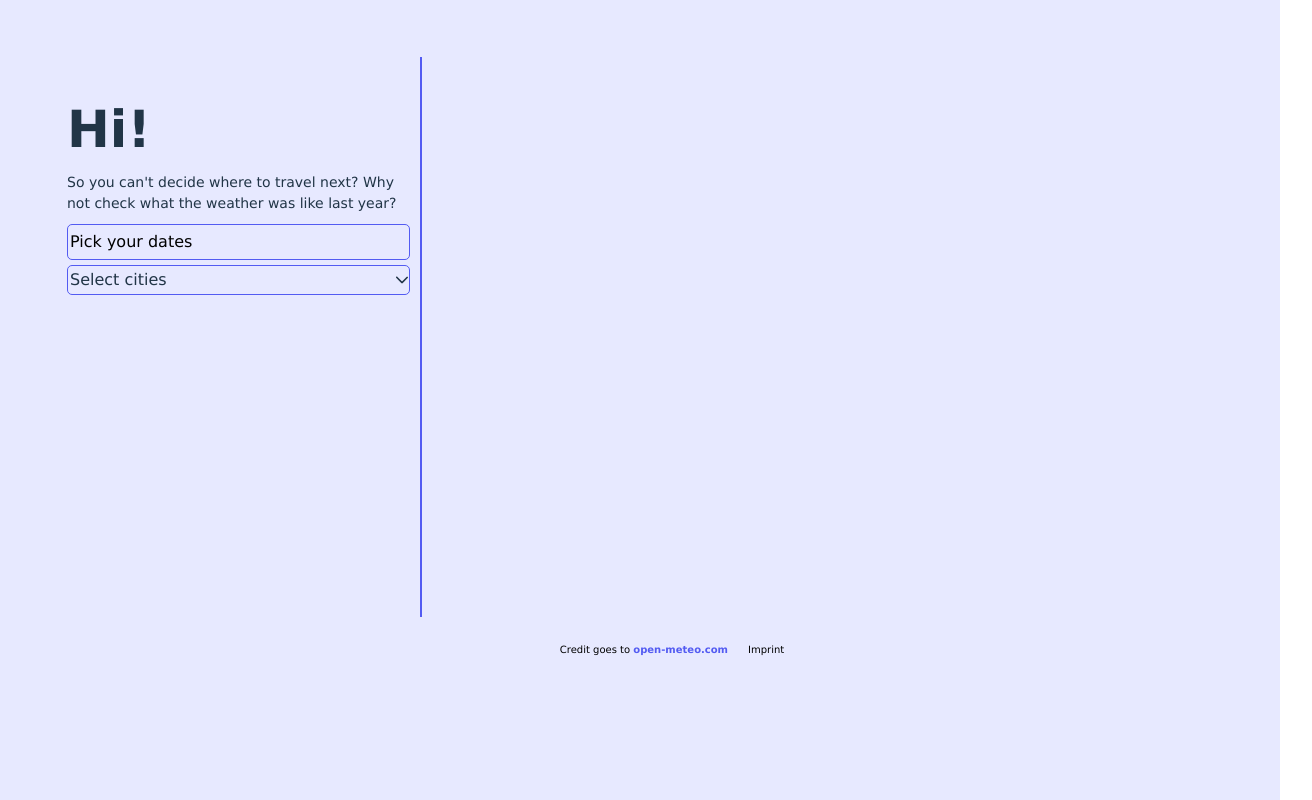
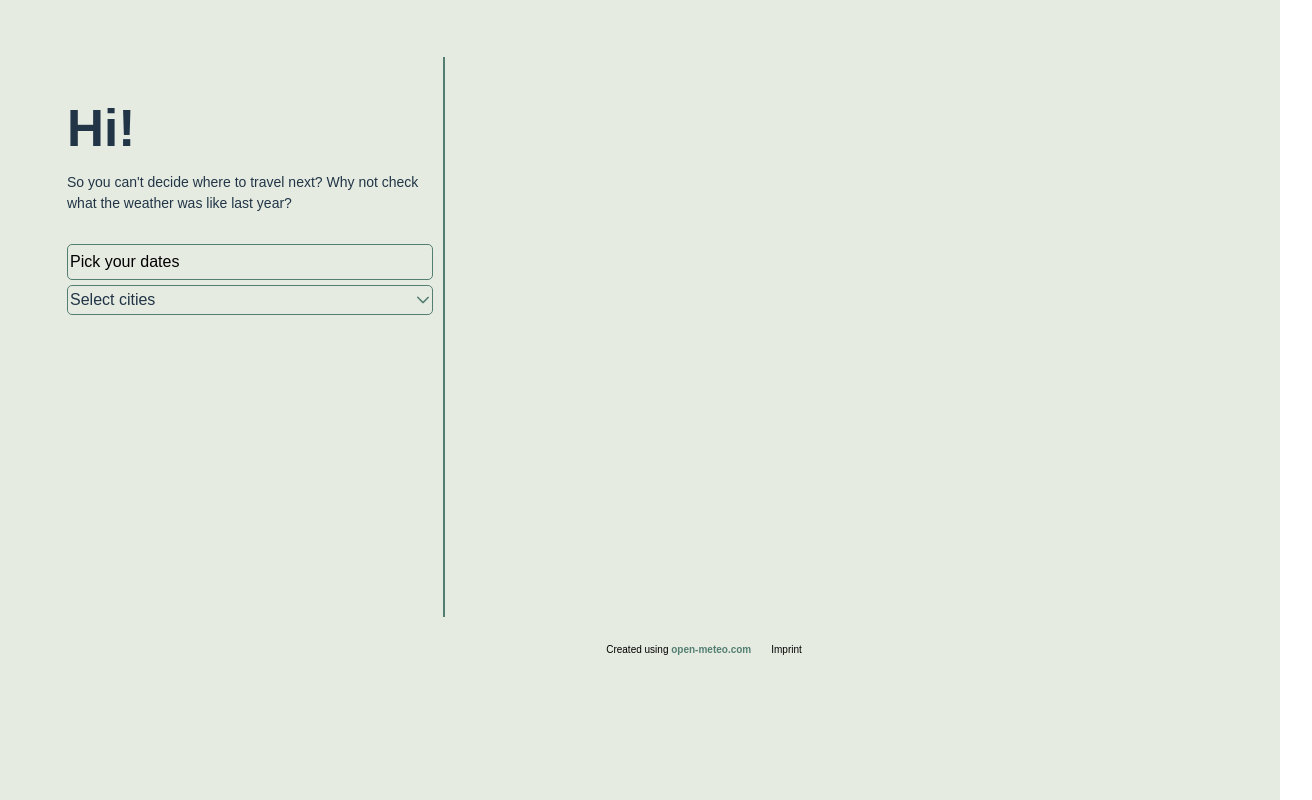
Before and after one commit to SinjeK/travel-weather, a Vue app: page / in a window 1280 px wide. Shown: the whole page, 1312 px wide, since content can reach past the window. Built offline with nearby package versions, Linux system fonts and the light colour scheme.

Commit message:
adjust style

```diff
--- a/src/App.vue
+++ b/src/App.vue
@@ -50,10 +50,9 @@ const handleUpdatedDates = (dateRange: string[]) => {
 
 <style scoped lang="scss">
 .container {
-  margin: 25px;
-  width: 100%;
   display: flex;
   flex-direction: row;
+  margin: 25px;
 
   @media only screen and (max-width: 600px) {
     flex-direction: column;
@@ -61,26 +60,26 @@ const handleUpdatedDates = (dateRange: string[]) => {
 }
 
 .left-side {
+  border-right: 2px solid #537e72;
   height: 70vh;
-  width: 30%;
-  border-right: 2px solid #535bf2;
+  max-width: 35vw;
   padding: 10px;
 
   @media only screen and (max-width: 600px) {
+    border-bottom: 2px solid #537e72;
+    border-right: none;
     height: fit-content;
-    width: 90%;
-    border-bottom: 2px solid #535bf2;
-    border-right: none;
+    max-width: 80vw;
   }
 }
 
 .right-side {
   height: fit-content;
-  width: 70%;
+  margin-left: 10px;
+  min-width: 60vw;
   overflow-y: scroll;
 
   @media only screen and (max-width: 600px) {
-    width: 90%;
     height: fit-content;
   }
 }
--- a/src/components/CityCard.vue
+++ b/src/components/CityCard.vue
@@ -51,11 +51,9 @@ const formatTemperature = (temp: number) => {
 
 <style scoped lang="scss">
 .city-card {
-  margin: 10px;
-  // border: 1px solid #535bf2;
-  // border-radius: 5px;
+  margin-top: 10px;
+  margin-right: 10px;
   padding: 3px;
-  width: fit-content;
 
   &__header {
     font-weight: bold;
@@ -70,8 +68,8 @@ const formatTemperature = (temp: number) => {
 
   &__flex-item {
     flex-basis: fit-content;
+    margin: 5px;
     width: fit-content;
-    margin: 5px;
   }
 
   &__date {
@@ -81,6 +79,7 @@ const formatTemperature = (temp: number) => {
 
   &__temp {
     font-size: 14px;
+    word-break: keep-all;
   }
 }
 </style>
--- a/src/components/CitySelector.vue
+++ b/src/components/CitySelector.vue
@@ -67,6 +67,7 @@ watch(selectedCities, async (newSelection) => {
 
 <style scoped lang="scss">
 .city-multiselect {
+  margin-bottom: 20px;
   width: 100%;
 }
 </style>
--- a/src/components/DateSelector.vue
+++ b/src/components/DateSelector.vue
@@ -34,7 +34,8 @@ watch(dates, async (newDates) => {
 
 <style scoped lang="scss">
 .date-selector {
+  height: 36px;
+  margin-top: 20px;
   width: 100%;
-  height: 36px;
 }
 </style>
--- a/src/components/FooterComponent.vue
+++ b/src/components/FooterComponent.vue
@@ -1,12 +1,12 @@
 <template>
   <div class="footer">
-    <div class="footer-item">Credit goes to <a href="https://open-meteo.com/" target="_blank">open-meteo.com</a></div>
+    <div class="footer-item">Created using <a href="https://open-meteo.com/" target="_blank">open-meteo.com</a></div>
     <div class="footer-item" @click="openImprint">Imprint</div>
   </div>
   <Drawer v-model:visible="visible" header="Imprint" class="footer-drawer">
-    <p>
-      TODO
-    </p>
+    <div>Maria Mustermann</div>
+    <div>Musterstr. 123</div>
+    <div>45678 Musterstadt</div>
   </Drawer>
 </template>
 
@@ -24,20 +24,19 @@ const openImprint = () => {
 .footer {
   display: flex;
   flex-direction: row;
-  width: 100vw;
   justify-content: center;
+  margin-left: 10vw;
 }
 
 .footer-item {
-  align-items: center;
   color: black;
+  font-size: 10px;
   margin-left: 10px;
   margin-right: 10px;
   margin-top: auto;
-  font-size: 10px;
 
   a {
-    color: #535bf2;
+    color: #537e72;
     font-weight: bold;
   }
 }
--- a/src/style.css
+++ b/src/style.css
@@ -1,5 +1,5 @@
 :root {
-  font-family: 'Verdana', sans-serif;
+  font-family: 'Avenir', sans-serif;
   line-height: 1.5;
   font-weight: 400;
 
@@ -11,44 +11,49 @@
   text-rendering: optimizeLegibility;
   -webkit-font-smoothing: antialiased;
   -moz-osx-font-smoothing: grayscale;
-  --p-multiselect-overlay-background: #e7e9ff;
-  --p-multiselect-overlay-border-color: #535bf2;
+  --p-multiselect-overlay-background: #e6ebe1;
+  --p-multiselect-overlay-border-color: #537e72;
   --p-multiselect-overlay-border-radius: 5px;
 
   --p-multiselect-option-gap: 5px;
   --p-multiselect-color: black;
   --p-multiselect-border-width: 1px;
-  --p-multiselect-border-color: #535bf2;
+  --p-multiselect-border-color: #537e72;
   --p-checkbox-border-radius: 2px;
 
+  --p-inputtext-background: #e6ebe1;
+  --p-inputtext-border-color: #537e72;
+  --p-inputtext-border-radius: 5px;
   --p-inputtext-color: black;
-  --p-inputtext-background: #e7e9ff;
-  --p-inputtext-border-color: #535bf2;
-  --p-inputtext-border-radius: 5px;
   --p-inputtext-padding-y: 2px;
   --p-inputtext-padding-x: 2px;
 
-  --p-datepicker-panel-border-color: #535bf2;
+  --p-datepicker-panel-border-color: #537e72;
   --p-datepicker-panel-border-radius: 5px;
-  --p-datepicker-panel-background: #e7e9ff;
+  --p-datepicker-panel-background: #e6ebe1;
 
-  --p-multiselect-chip-border: #535bf2;
-  --p-multiselect-border: #535bf2;
+  --p-multiselect-border: #537e72;
+  --p-multiselect-border-radius: 5px;
+  --p-multiselect-chip-border: #537e72;
   --p-multiselect-chip-border-radius: 5px;
-  --p-multiselect-border-radius: 5px;
+  --p-multiselect-dropdown-color: #537e72;
+  --p-multiselect-dropdown-width: 18px;
   --p-multiselect-padding-y: 2px;
   --p-multiselect-padding-x: 2px;
 
-  --p-chip-background: #e7e9ff;
+  --p-chip-background: #e6ebe1;
+  --p-chip-border-color: #537e72;
+  --p-chip-border-radius: 5px;
   --p-chip-color: black;
-
-  --p-chip-border-color: #535bf2;
-  --p-chip-border-radius: 5px;
+  --p-chip-gap: 2px;
   --p-chip-padding-y: 4px;
   --p-chip-padding-x: 4px;
-  --p-chip-gap: 2px;
 
-  --p-drawer-background: #e7e9ff;
+  --p-drawer-background: #e6ebe1;
+  --p-drawer-content-padding: 10px;
+  --p-drawer-header-padding: 10px;
+  --p-drawer-title-font-size: 14px;
+  --p-drawer-title-font-weight: bold;
 }
 
 a {
@@ -58,7 +63,7 @@ a {
 }
 
 a:hover {
-  color: #535bf2;
+  color: #537e72;
 }
 
 body {
@@ -68,7 +73,8 @@ body {
   place-items: center;
   min-width: 320px;
   min-height: 100vh;
-  background-color: #e7e9ff;
+  max-width: 100vw;
+  background-color: #e6ebe1;
 }
 
 h1 {
@@ -91,8 +97,9 @@ button {
   cursor: pointer;
   transition: border-color 0.25s;
 }
+
 button:hover {
-  border-color: #646cff;
+  border-color: black;
 }
 button:focus,
 button:focus-visible {
@@ -104,7 +111,7 @@ button:focus-visible {
 }
 
 #app {
-  max-width: 1280px;
+  max-width: 100%;
   margin: 0 auto;
   padding: 2rem;
   text-align: center;
```
